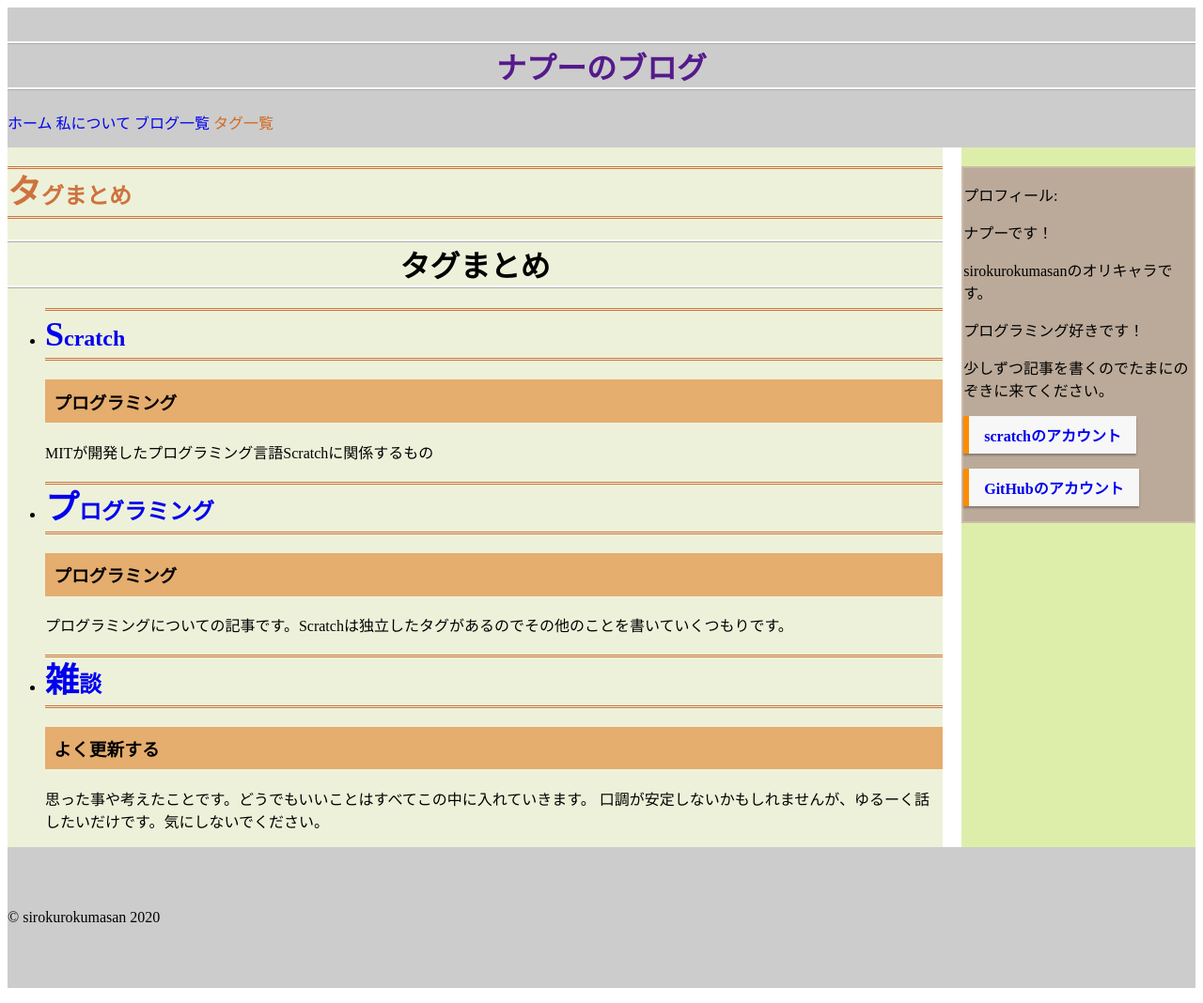
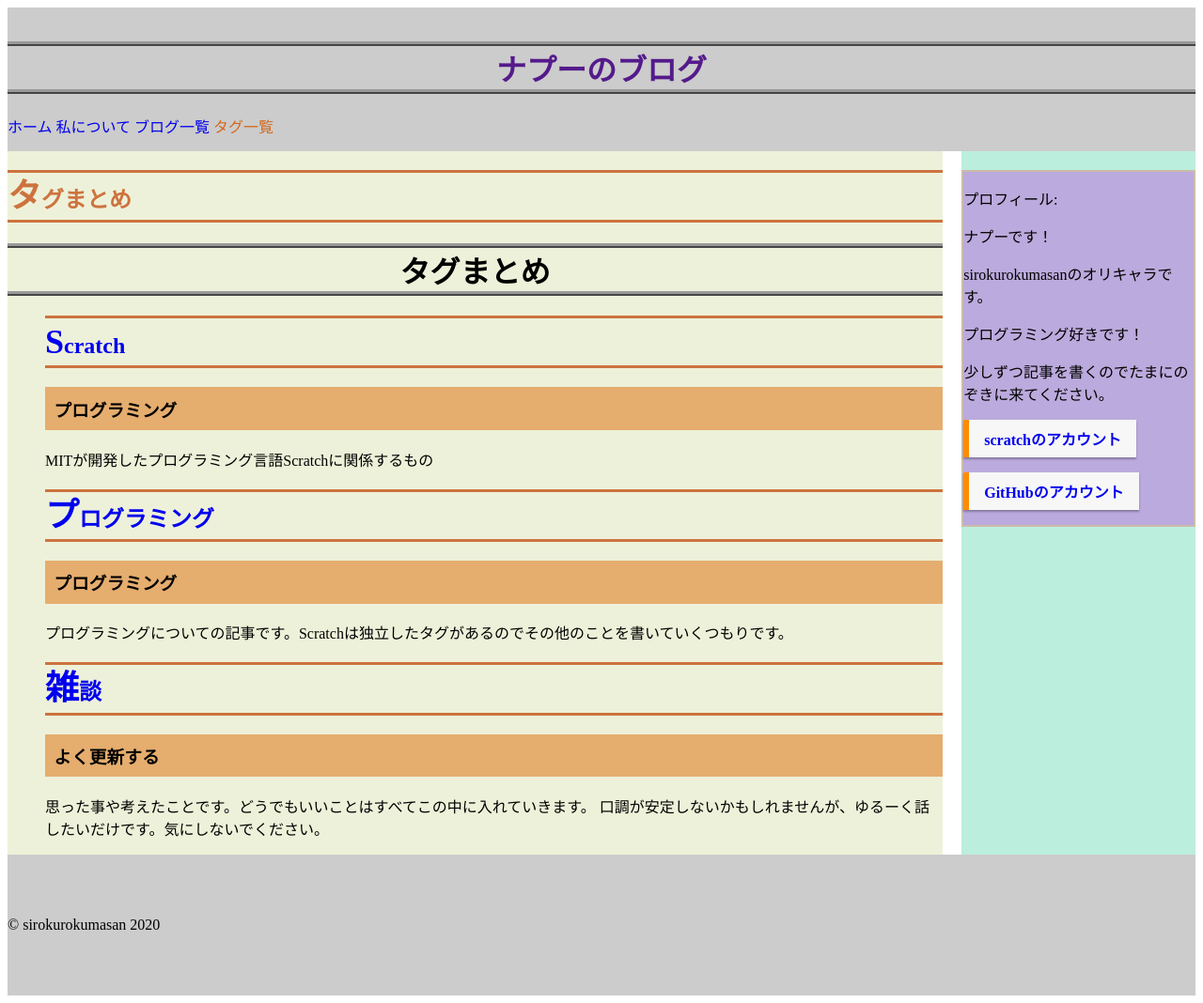
Before and after one commit to sirokurokumasan/sirokurokumasan.github.io, a Jekyll site: the page built from staff.html, in a window 1280 px wide and 1068 px high. Shown: the whole window at 94% size. Built offline with Jekyll 4.4.1, drawn with Linux system fonts in a browser that asks for light colours.

Commit message:
Update main.scss

```diff
--- a/_sass/main.scss
+++ b/_sass/main.scss
@@ -1,10 +1,8 @@
-.current {
-  color: chocolate;
-}
+.current {color: chocolate;}
 
-a {
-  text-decoration: none;
-}
+a {text-decoration: none;}
+
+ul {list-style: none;}
 
 a.no-color-change:link,
 a.no-color-change:visited,
@@ -15,16 +13,16 @@ a.no-color-change:active {
 //このサイトではフッターにしかh1を使わない主義
 h1{
   text-align: center;
-  font-size: 3vm;
-  border-top: ridge 3px #fff;
-  border-bottom: ridge 3px #fff;
+  font-size: 7vm;
+  border-top: ridge 5px #999;
+  border-bottom: ridge 5px #999;
 }
 //タイトル
 h2 {
   line-height: 1.4;
   color: #cd733e;
-  border-top: double 3px #cd733e;
-  border-bottom: double 3px #cd733e;
+  border-top: solid 3px #cd733e;
+  border-bottom: solid 3px #cd733e;
   &:first-letter {font-size: 1.5em;}
 }
 //小見出し
@@ -67,7 +65,7 @@ footer {
   margin-right: 20px;
 }
 .sub {
-  background: #dea;
+  background: #bed;
   width: 20%;
 }
 .sub__item {
@@ -76,7 +74,7 @@ footer {
 .sub__item--fixed {
   border: 2px solid;
   border-color: #cba;
-  background: #ba9;
+  background: #bad;
   position: sticky;
   margin-bottom: 0;
   top: 10px;
```
